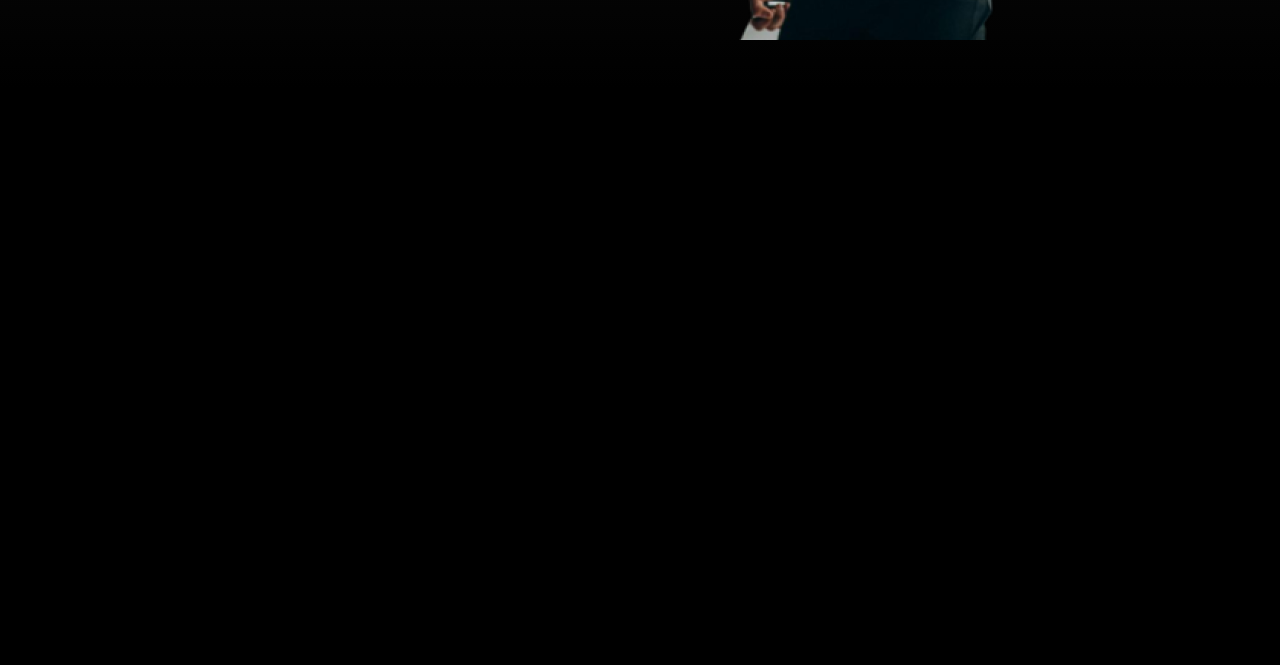
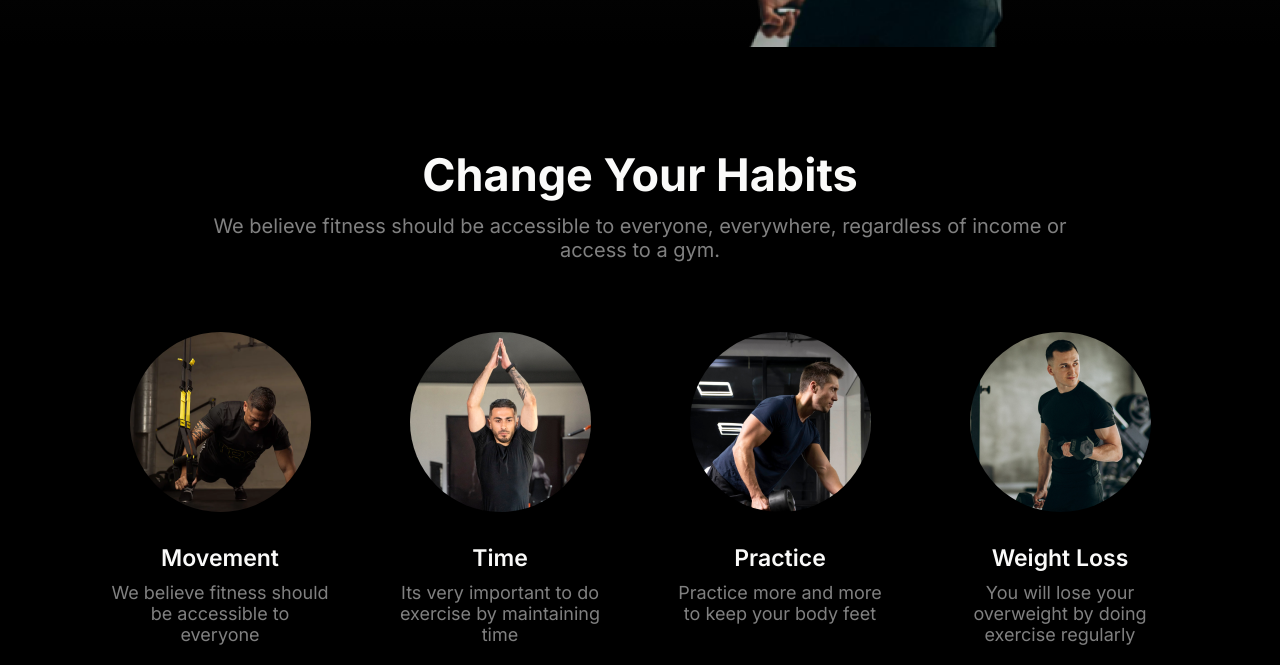
Before and after one commit to Ahmed00002/fitness, a plain HTML site: page index.html in a window 1280 px wide. Shown: the part 682-1347 px from the top of the page. Before the commit the page ends 800 px from the top, so only its background shows below. Drawn offline with Linux system fonts and the light colour scheme.

Commit message:
habit section completed and added some hover effects on this section

```diff
--- a/index.html
+++ b/index.html
@@ -68,6 +68,42 @@
         </div>
       </section>
     </header>
+    <main>
+      <!-- habits section -->
+      <section class="habits-container">
+        <div class="habits-title">
+          <h1>Change Your Habits</h1>
+          <p>
+            We believe fitness should be accessible to everyone, everywhere,
+            regardless of income or access to a gym.
+          </p>
+        </div>
+        <div class="habits">
+          <div class="habit-card">
+            <img src="images/habits-imgs/habit1.png" alt="Movement" />
+            <h4>Movement</h4>
+            <p>We believe fitness should be accessible to everyone</p>
+          </div>
+          <div class="habit-card">
+            <img src="images/habits-imgs/habit2.png" alt="time maintaining" />
+            <h4>Time</h4>
+            <p>Its very important to do exercise by maintaining time</p>
+          </div>
+          <div class="habit-card">
+            <img
+              src="images/habits-imgs/habit3.png"
+              alt="a man practicing some exercise"
+            />
+            <h4>Practice</h4>
+            <p>Practice more and more to keep your body feet</p>
+          </div>
+          <div class="habit-card">
+            <img src="images/habits-imgs/habit4.png" alt="weight loss" />
+            <h4>Weight Loss</h4>
+            <p>You will lose your overweight by doing exercise regularly</p>
+          </div>
+        </div>
+      </section>
+    </main>
   </body>
-  <script></script>
 </html>
--- a/styles/style.css
+++ b/styles/style.css
@@ -13,6 +13,7 @@ html {
 /* variables */
 :root {
   --primaryColor: #e6533c;
+  --paraColor: rgba(255, 255, 255, 0.5);
   --floatingColor: rgba(48, 48, 48, 0.54);
   --defFont: "Inter", sans-serif;
   --fontColor: #fafaf9;
@@ -47,9 +48,14 @@ body {
 }
 
 /* styles for header section */
+main {
+  max-width: 1440px;
+  padding: 0 100px;
+  margin: 0 auto;
+}
 header {
   max-width: 1440px;
-  padding: 50px 120px;
+  padding: 50px 100px 0 100px;
   margin: 0 auto;
   background: linear-gradient(180deg, rgb(29, 29, 29), rgba(119, 119, 119, 0));
 }
@@ -75,6 +81,9 @@ nav {
   justify-content: center;
   gap: 40px;
   font-size: 1.8rem;
+  padding: 5px 20px 5px 5px;
+  border: 1px solid var(--paraColor);
+  border-radius: 50px;
 }
 
 .nav-menu ul li:nth-child(1) {
@@ -83,6 +92,9 @@ nav {
   border-radius: 50px;
 }
 
+.nav-menu ul li:hover {
+  cursor: pointer;
+}
 /* hero section */
 .hero {
   display: flex;
@@ -112,7 +124,7 @@ nav {
 .hero-details p {
   font-size: 2rem;
   margin: 25px 0;
-  color: rgba(255, 255, 255, 0.5);
+  color: var(--paraColor);
 }
 .hero-details button {
   margin-right: 10px;
@@ -164,7 +176,7 @@ nav {
 }
 .tutorial p,
 .workout {
-  color: rgba(239, 237, 232, 0.65);
+  color: var(--paraColor);
   font-size: 1.6rem;
   margin-top: 5px;
 }
@@ -173,6 +185,63 @@ nav {
   height: 50px;
   width: 50px;
   border-radius: 50%;
+}
+
+/* habit section */
+.habits-container {
+  text-align: center;
+  margin-top: 100px;
+}
+
+.habits-title {
+  max-width: 80%;
+  margin: 0 auto;
+  margin-bottom: 50px;
+}
+
+.habits-title h1 {
+  font-size: 4.5rem;
+  margin-bottom: 12px;
+  color: var(--fontColor);
+}
+
+.habits-title p {
+  font-size: 2rem;
+  color: var(--paraColor);
+}
+
+/* habits */
+.habits {
+  display: grid;
+  grid-template-columns: repeat(4, 1fr);
+  gap: 40px;
+}
+
+.habit-card img {
+  border-radius: 50%;
+  margin-bottom: 30px;
+}
+
+.habit-card h4 {
+  font-size: 2.3rem;
+  font-weight: 600;
+  margin-bottom: 10px;
+  color: var(--fontColor);
+}
+
+.habit-card p {
+  font-size: 1.8rem;
+  color: var(--paraColor);
+}
+
+.habit-card {
+  transition: 300ms ease-out;
+  padding: 20px 10px;
+}
+.habit-card:hover {
+  transform: translateY(-10px);
+  background-color: var(--floatingColor);
+  border-radius: 16px;
 }
 /* responsible for mobile */
 @media screen and (max-width: 576px) {
@@ -183,6 +252,9 @@ nav {
   /* header section */
   header {
     padding: 50px 20px;
+  }
+  main {
+    padding: 20px 20px;
   }
   .nav-menu {
     display: none;
@@ -212,4 +284,22 @@ nav {
     top: 60px;
     right: 5px;
   }
+
+  /* habit section */
+  .habits-container {
+    width: calc(100% - 20px);
+  }
+  .habits {
+    grid-template-columns: repeat(1, 1fr);
+  }
+  .habits-title {
+    width: calc(100% - 20px);
+  }
+  .habit-card p {
+    max-width: 60%;
+    margin: 0 auto;
+  }
+  .habits-container {
+    margin-top: 0;
+  }
 }
```
Also changed, not shown: images/habits-imgs/habit1.png (renamed from images/image 3.png), images/habits-imgs/habit2.png (renamed from images/image 2.png), images/habits-imgs/habit3.png (renamed from images/image 4.png), images/habits-imgs/habit4.png (renamed from images/image 5.png).
